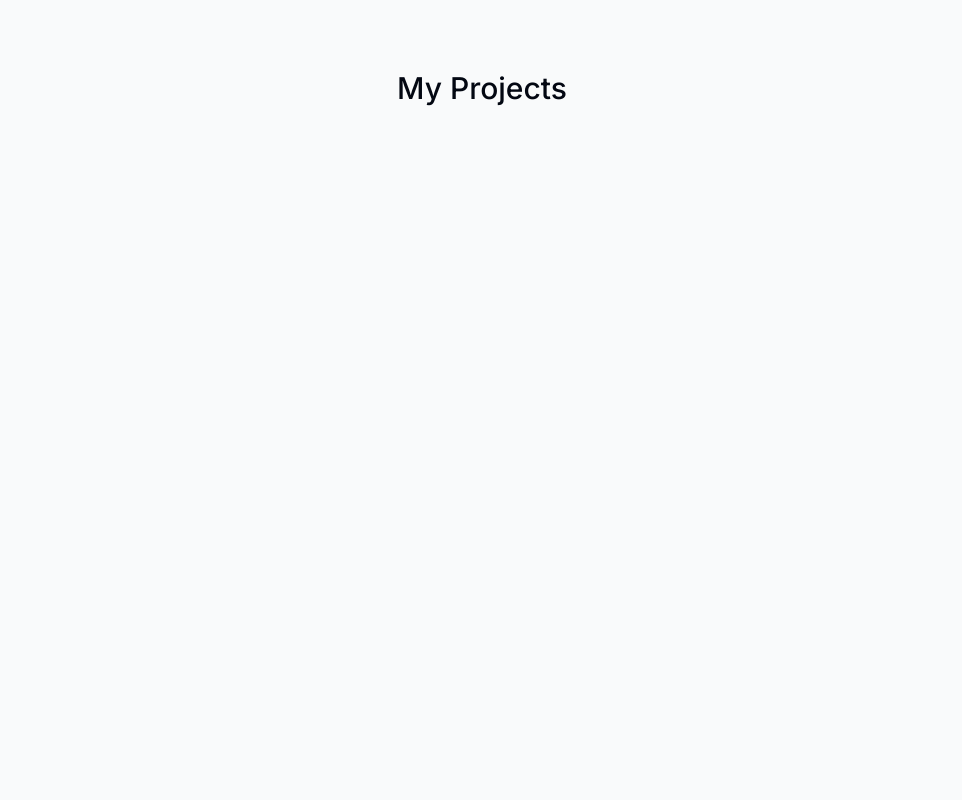
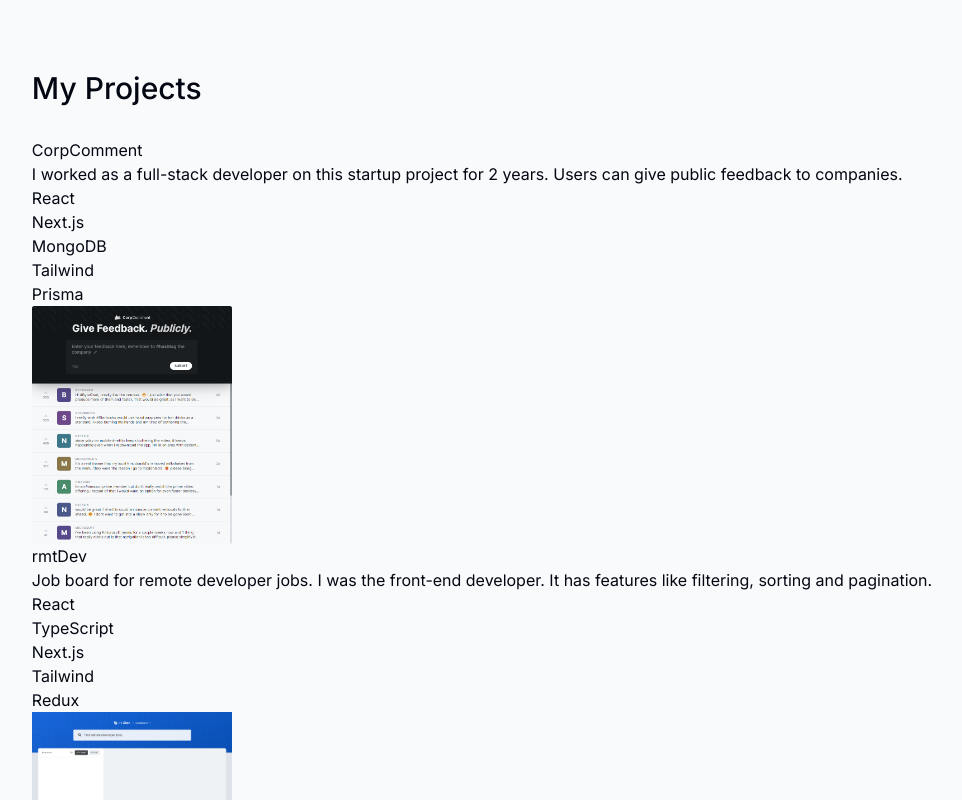
Before and after one commit to istiakmahmud0/my-portfolio, a Next.js app: page / in a window 1280 px wide. Shown: the part 1280-2080 px from the top of the page, without its empty margins (158-1120 px from the left). Before the commit the page ends 1418 px from the top, so only its background shows below. Built offline with nearby package versions, Linux system fonts and the light colour scheme.

Commit message:
wip : project section

```diff
--- a/components/Projects.tsx
+++ b/components/Projects.tsx
@@ -1,6 +1,7 @@
 import React from "react";
 import SectionHeading from "./SectionHeading";
 import { projectsData } from "@/lib/data";
+import Image from "next/image";
 
 const Projects = () => {
   return (
@@ -9,7 +10,7 @@
       <div>
         {projectsData.map((project, index) => (
           <React.Fragment key={index}>
-            <Project />
+            <Project {...project} />
           </React.Fragment>
         ))}
       </div>
@@ -19,6 +20,19 @@
 
 export default Projects;
 
-const Project = () => {
-  return <div></div>;
+type projectDataProps = (typeof projectsData)[number];
+
+const Project = ({ title, description, tags, imageUrl }: projectDataProps) => {
+  return (
+    <section>
+      <h3>{title}</h3>
+      <p>{description}</p>
+      <ul>
+        {tags.map((tag, index) => (
+          <li key={index}>{tag}</li>
+        ))}
+      </ul>
+      <Image src={imageUrl} width={`200`} height={`200`} alt="" />
+    </section>
+  );
 };
```
